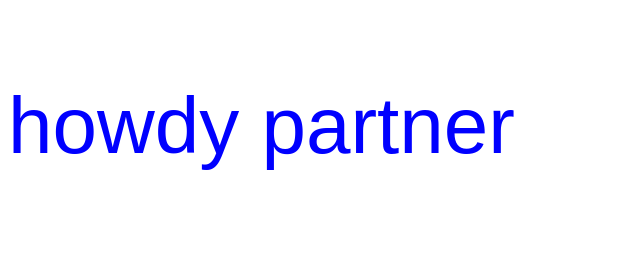
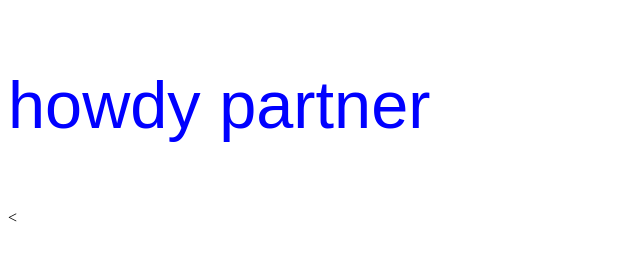
Before and after one commit to adam-clark-git/wdd130, a plain HTML site: page week2/index.html in a window 1280 px wide. Shown: the whole page, without its empty margins (0-640 px from the left). Drawn offline with Linux system fonts and the light colour scheme.

Commit message:
moved index and css to folder

```diff
--- a/index.html
+++ b/week2/index.html
@@ -7,7 +7,8 @@
         <title>WDD 130 | Home</title>
     </head>
     <body>
-          <p> howdy partner</p>
+        <p> howdy partner</p>
+        <
 
     </body>
 
--- a/mystyle.css
+++ b/week2/mystyle.css
@@ -1,5 +1,5 @@
 p {
     font-family: fantasy;
     color:blue;
-    font-size: 500%;
+    font-size: 50pt;
 }
```
Also changed, not shown: week2/README.txt (renamed from README.txt).
